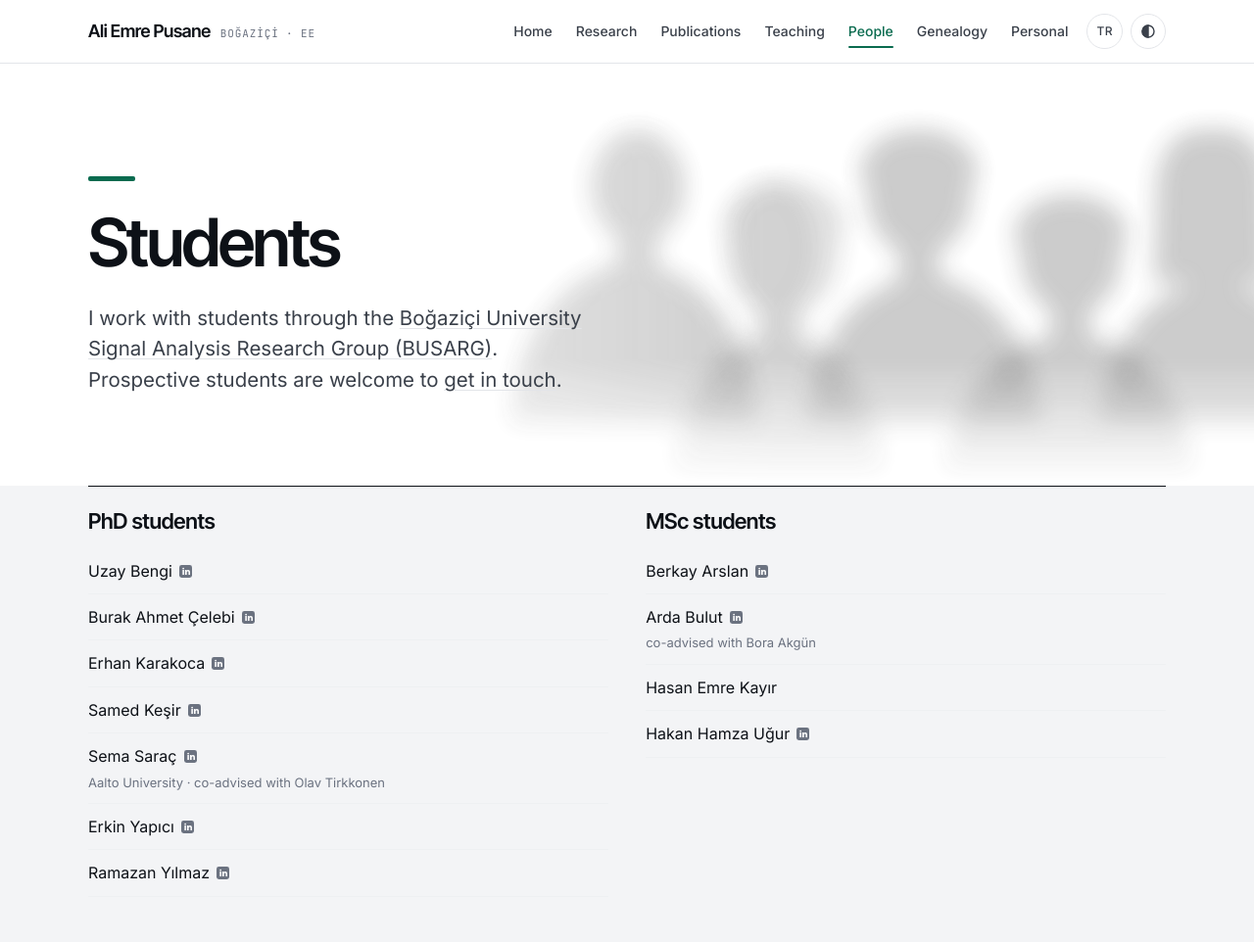
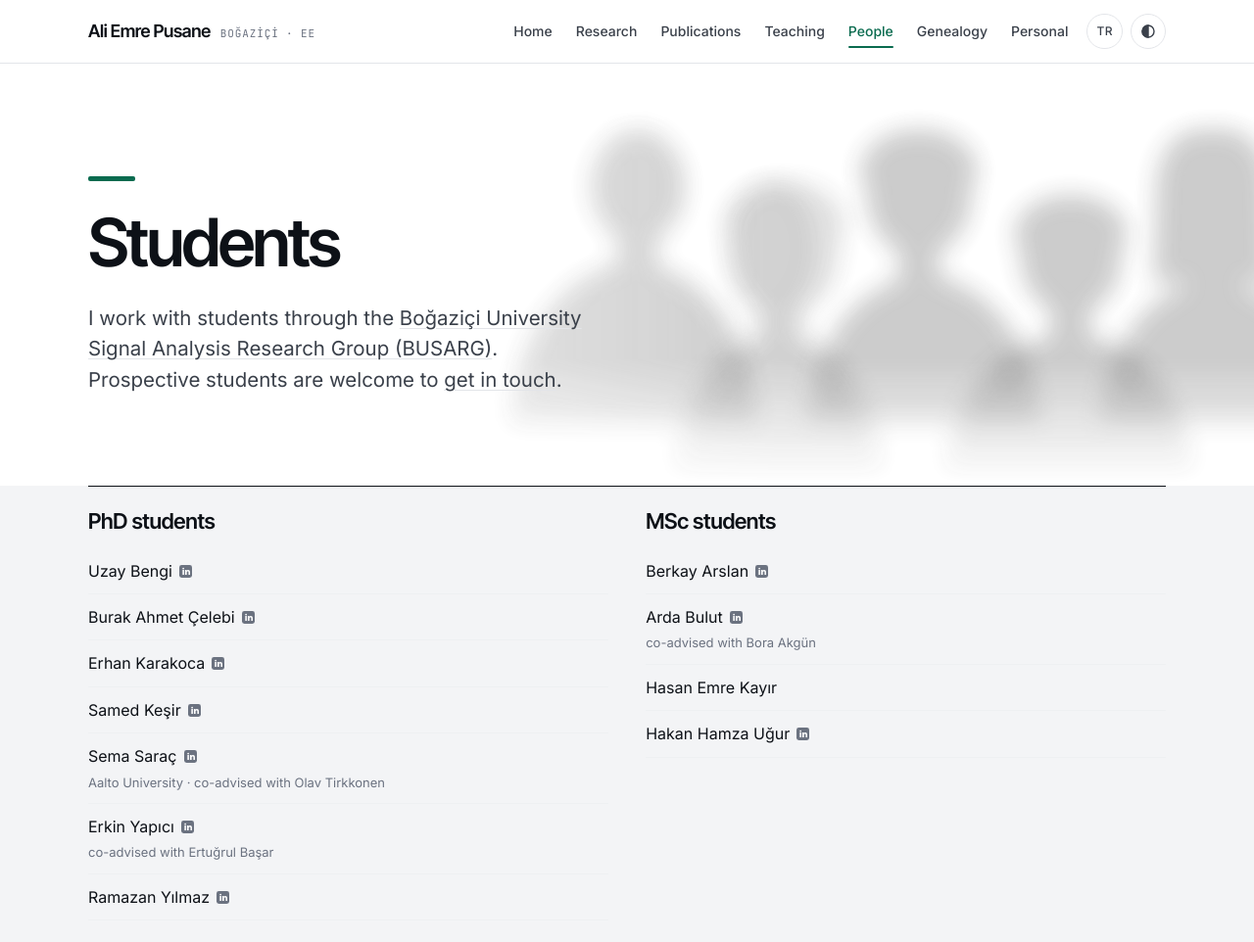
Before and after one commit to pusane/pusane.github.io, a plain HTML site: page people.html in a window 1280 px wide. Shown: the top 962 px of the page at 98% size. Drawn offline with Linux system fonts and the light colour scheme.

Commit message:
New CV (LaTeX, Nov 2026); Erkin Yapıcı co-advised with Ertuğrul Başar (EN/TR)
Co-Authored-By: Claude Opus 5.5 <noreply@anthropic.com>

```diff
--- a/people.html
+++ b/people.html
@@ -122,7 +122,7 @@
         ['Erhan Karakoca', 'erhankarakoca/'],
         ['Samed Keşir', 'samed-keşir-57b510152/'],
         ['Sema Saraç', 'sema-sarac-69b18637/', '', 'Aalto University · co-advised with Olav Tirkkonen'],
-        ['Erkin Yapıcı', 'erkinyapici/'],
+        ['Erkin Yapıcı', 'erkinyapici/', '', 'co-advised with Ertuğrul Başar'],
         ['Ramazan Yılmaz', 'ramazan-yılmaz-557263251/']
       ],
       msc: [
```
Also changed, not shown: _tools/pages-tr/people.html (+1 -1 lines), _tools/pages/people.html (+1 -1 lines), tr/people.html (+1 -1 lines), 1 other file.
